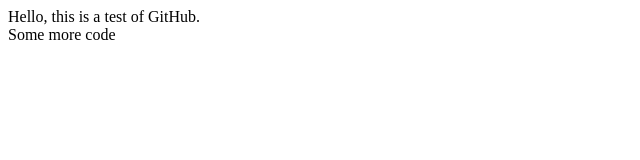
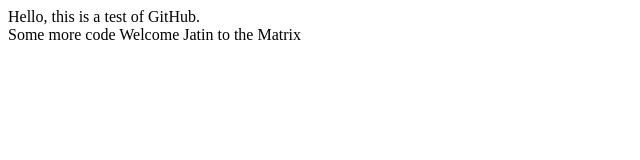
Before and after one commit to TESTJS2014/TestRepo, a plain HTML site: page WebContent/index.html in a window 1280 px wide. Shown: the whole page, without its empty margins (0-640 px from the left). Drawn offline with Linux system fonts and the light colour scheme.

Commit message:
new changes

```diff
--- a/WebContent/index.html
+++ b/WebContent/index.html
@@ -9,5 +9,7 @@
 
 		<br />
 		Some more code
+
+		Welcome Jatin to the Matrix
 </body>
 </html>
```
